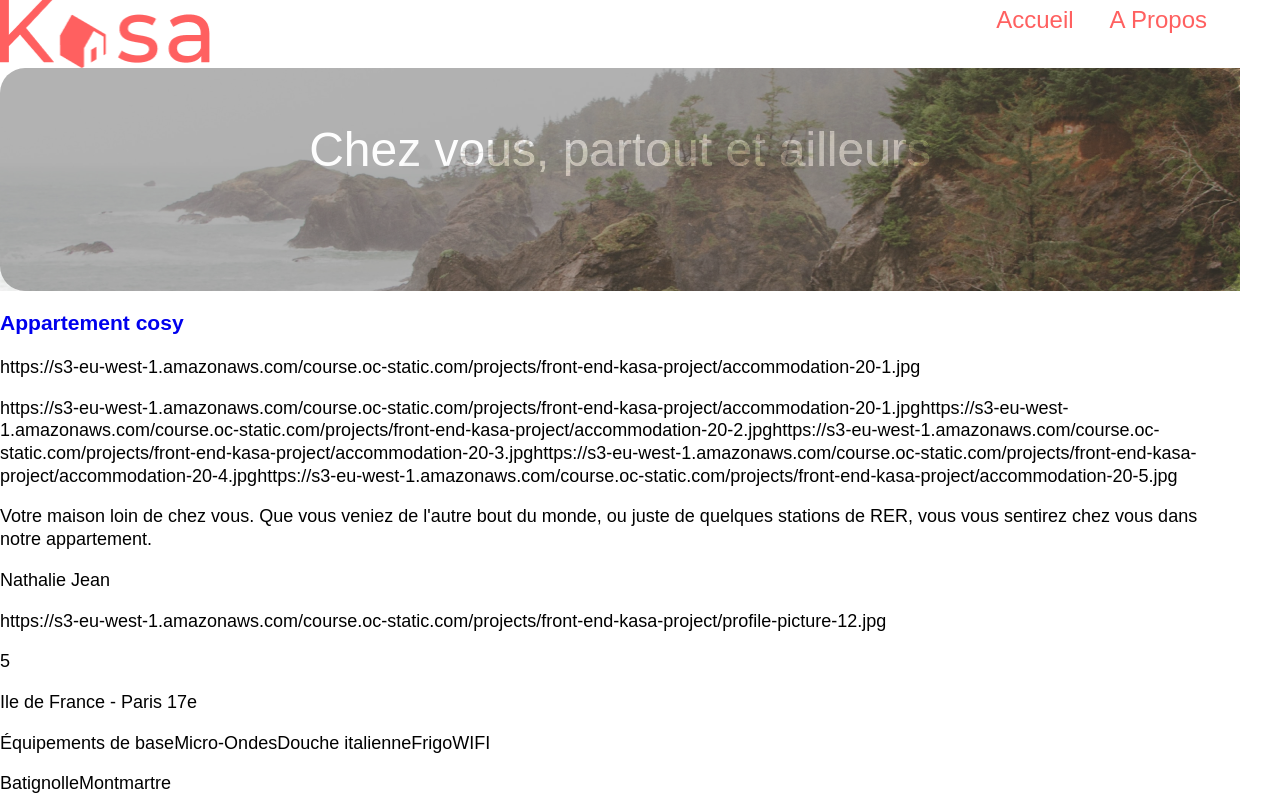
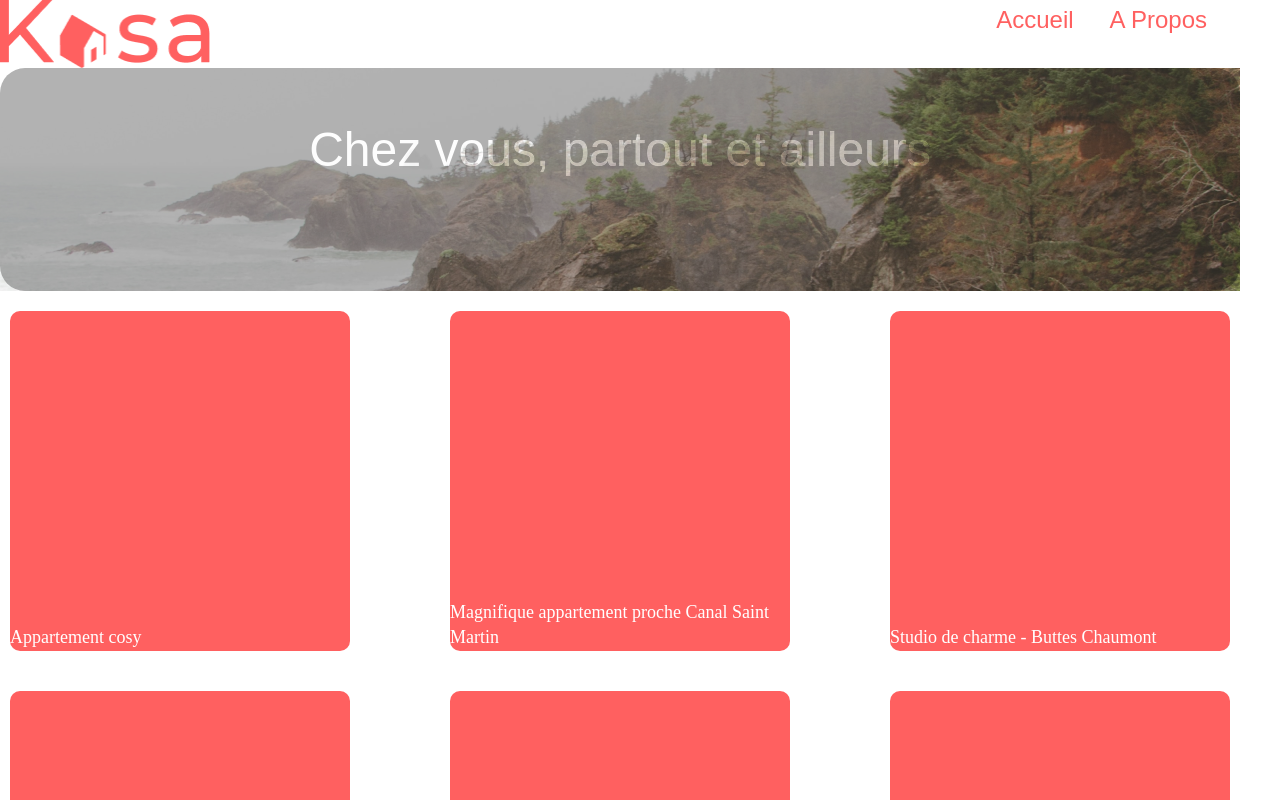
Before and after one commit to MLa2610GitHub/codeP7, a React (Create React App) app in the folder kasa/: page / in a window 1280 px wide. Shown: the top 800 px of the page. Built offline with nearby package versions, Linux system fonts and the light colour scheme.

Commit message:
test composant Card

```diff
--- /dev/null
+++ b/kasa/src/Components/Card.jsx
@@ -0,0 +1,32 @@
+import React from 'react';
+import { Link } from 'react-router-dom';
+
+import logements from '../logements.json';
+
+export default function Card() {
+  return (
+    <>
+      <div className="gallery">
+               <li className="cardGallery">
+            {logements.map((logement) => {
+              const title = logement.title;
+
+              return (
+                <div className="card">
+                  <div key={logement.id}>
+                        <h2 className="cardTitle">
+                            <Link to={`/fiche/${title} `} state={{ id: logement.id }}>
+                            {logement.title}
+                            </Link>
+                        </h2>
+                  </div>
+                </div>
+              );
+            })}
+            ;
+          </li>
+
+      </div>
+    </>
+  );
+}
--- a/kasa/src/Components/List.jsx
+++ b/kasa/src/Components/List.jsx
@@ -5,7 +5,7 @@ import logements from '../logements.json';
 /*avec la méthode map, on itére sur la liste de logements pour afficher les annonces */
 export default function List() {
   return (
-    <section className="gallery">
+    <section className="galleryList">
       {logements.map((logement) => {
         const title = logement.title.split(' ').join('-');
         /* Les méthodes split et join créent une url facile à lire */
--- a/kasa/src/Pages/About.jsx
+++ b/kasa/src/Pages/About.jsx
@@ -1,13 +1,10 @@
 import React from 'react';
-import { Link } from 'react-router-dom';
-
-
 
 const About = () => {
   return (
     <div>
       <h2>A propos de Kasa</h2>
-      <Link to="/">Retourner sur la page d’accueil</Link>
+
     </div>
   );
 };
--- a/kasa/src/Pages/ErrorPage.jsx
+++ b/kasa/src/Pages/ErrorPage.jsx
@@ -1,14 +1,12 @@
 import React from 'react';
-import { Link } from 'react-router-dom';
+
 import '../Styles/index.css';
 
 const ErrorPage = () => {
   return (
     <div>
       <h2>Oups! La page que vous demandez n'existe pas !</h2>
-
-      <Link to='/'>Retourner sur la page d’accueil</Link>
-    </div>
+        </div>
   );
 };
 
--- a/kasa/src/Pages/Home.jsx
+++ b/kasa/src/Pages/Home.jsx
@@ -1,11 +1,11 @@
 import React from 'react';
 import background from '../assets/eric-muhr-P_XxsdVgtpQ-unsplash.png';
-import List from '../Components/List';
+import Card from '../Components/Card';
 import '../Styles/index.css';
 
 export default function Home() {
   return (
-    <body>
+    <>
       <section
         className="section1"
         style={{ backgroundImage: `url(${background})` }}
@@ -19,7 +19,7 @@ export default function Home() {
 
 
      </section>
-         <List />
-    </body>
+         <Card />
+    </>
   );
 }
--- a/kasa/src/Styles/index.css
+++ b/kasa/src/Styles/index.css
@@ -1,7 +1,7 @@
 body {
   margin: 0;
   display: flex;
-  flex-direction: column;
+
   width: 1240px;
   height: 1095px;
   font-family: 'Montserrat', sans-serif;
@@ -29,7 +29,6 @@ a {
   height: 68px;
 }
 
-
 .header {
   width: 1240px;
   height: 68px;
@@ -54,18 +53,13 @@ a {
   color: #ff6060;
 }
 
-
 .navbar li a {
-
-
   padding-right: 20px;
 }
 
 .navbar li a:hover {
   text-decoration: underline;
 }
-
-
 
 .section1 {
   display: flex;
@@ -89,7 +83,6 @@ a {
 }
 
 .textSection1 {
-
   font-size: 48px;
   line-height: 68.45px;
   color: #ffffff;
@@ -97,15 +90,58 @@ a {
 }
 
 .gallery {
+  display: flex;
+  flex-direction: row;
+  flex-wrap: wrap;
+  justify-content: space-between;
   height: 829px;
   width: 1240px;
   left: 100px;
   top: 437px;
-    font-size: 18px;
 }
 
+.cardGallery  {
+  display: flex;
+  flex-direction: row;
+  flex-wrap: wrap;
+  justify-content: space-between;
+  padding: 0 10px;
+}
 
+.cardGallery .card {
+     display: flex;
+  flex-direction: row;
+  flex-wrap: wrap;
 
+}
+
+.cardGallery a {
+display: flex;
+flex-wrap: wrap;
+  height: 340px;
+  width: 340px;
+  left: 55px;
+  border-radius: 10px;
+  background-color: #ff6060;
+  background-color: linear-gradient(
+    180deg,
+    rgba(255, 255, 255, 0) 0%,
+    rgba(0, 0, 0, 0.5) 100%
+  );
+}
+
+.cardTitle a {
+  font-family: 'Montserrat';
+  font-style: normal;
+  font-weight: 500;
+  font-size: 18px;
+  line-height: 142.6%;
+  /* or 26px */
+  display: flex;
+  align-items: flex-end;
+  color: #ffffff;
+
+}
 
 .footerContent {
   position: absolute;
```
Also changed, not shown: kasa/public/logo512.png (deleted), 1 other file (tests, documents, lock files or other folders). Lines whose indentation alone changed are shown as unchanged.
